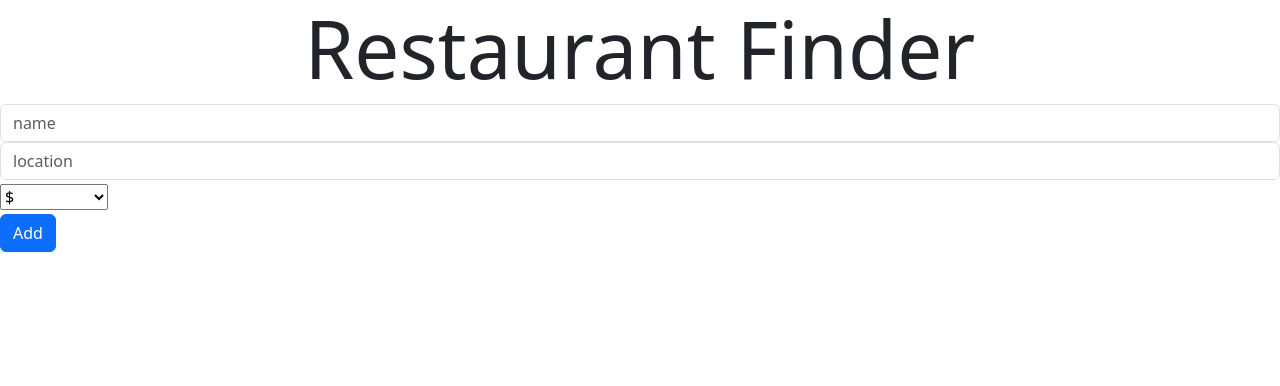
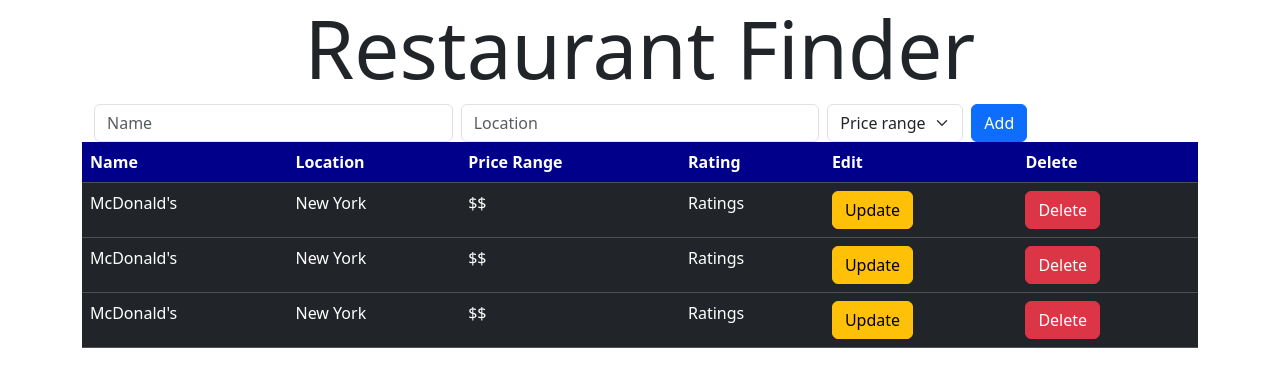
Before and after one commit to princemanzi/Yelp-clone, a React (Create React App) app in the folder client/: page / in a window 1280 px wide. Shown: the top 386 px of the page. Built offline with nearby package versions, Linux system fonts and the light colour scheme.

Commit message:
initial commit

```diff
--- a/client/src/App.jsx
+++ b/client/src/App.jsx
@@ -6,6 +6,7 @@
 
 const App = () => {
   return (
+    <div className="container">
       <Router>
         <Routes>
           <Route path="/" element={<Home />} />
@@ -13,6 +14,7 @@
           <Route path="/restaurants/:id" element={<RestaurantDetailPage />} />
         </Routes>
       </Router>
+    </div>
   );
 };
 
--- a/client/src/components/AddRestaurants.jsx
+++ b/client/src/components/AddRestaurants.jsx
@@ -1,19 +1,19 @@
-import React from 'react'
+import React from "react";
 
 const AddRestaurants = () => {
   return (
-    <div className='mb-4'>
-        <form action="">
-            <div className="form-row">
-                <div className="col">
-                    <input type="text" className='form-control' placeholder='name'/>
+    <div className="container d-flex justify-content-center">
+      <form className="w-100">
+        <div className="row g-2 align-items-center">
+          <div className="col-md-4">
+            <input type="text" className="form-control" placeholder="Name" />
           </div>
-                <div className="col">
-                    <input className='form-control' type="text" placeholder='location'/>
+          <div className="col-md-4">
+            <input type="text" className="form-control" placeholder="Location" />
           </div>
-                <div className="col">
-                    <select className="custom-select my-1 mr-sm-2">
-                        <option disabled>Price range</option>
+          <div className="col-auto">
+            <select className="form-select">
+              <option disabled selected>Price range</option>
               <option value="1">$</option>
               <option value="2">$$</option>
               <option value="3">$$$</option>
@@ -21,11 +21,13 @@
               <option value="5">$$$$$</option>
             </select>
           </div>
+          <div className="col-auto">
             <button className="btn btn-primary">Add</button>
+          </div>
         </div>
       </form>
     </div>
-  )
-}
+  );
+};
 
-export default AddRestaurants
+export default AddRestaurants;
--- a/client/src/components/RestaurantsList.jsx
+++ b/client/src/components/RestaurantsList.jsx
@@ -0,0 +1,61 @@
+import React from 'react';
+
+function RestaurantsList() {
+  return (
+    <div className='list-group'>
+      <table className='table table-hover table-dark'>
+      <thead>
+  <tr>
+    <th scope="col" style={{ backgroundColor: "#00008B", color: "white" }}>Name</th>
+    <th scope="col" style={{ backgroundColor: "#00008B", color: "white" }}>Location</th>
+    <th scope="col" style={{ backgroundColor: "#00008B", color: "white" }}>Price Range</th>
+    <th scope="col" style={{ backgroundColor: "#00008B", color: "white" }}>Rating</th>
+    <th scope="col" style={{ backgroundColor: "#00008B", color: "white" }}>Edit</th>
+    <th scope="col" style={{ backgroundColor: "#00008B", color: "white" }}>Delete</th>
+  </tr>
+</thead>
+
+        <tbody>
+          <tr>
+            <td>McDonald's</td>
+            <td>New York</td>
+            <td>$$</td>
+            <td>Ratings</td>
+            <td>
+              <button className='btn btn-warning'>Update</button>
+            </td>
+            <td>
+              <button className='btn btn-danger'>Delete</button>
+            </td>
+          </tr>
+          <tr>
+            <td>McDonald's</td>
+            <td>New York</td>
+            <td>$$</td>
+            <td>Ratings</td>
+            <td>
+              <button className='btn btn-warning'>Update</button>
+            </td>
+            <td>
+              <button className='btn btn-danger'>Delete</button>
+            </td>
+          </tr>
+          <tr>
+            <td>McDonald's</td>
+            <td>New York</td>
+            <td>$$</td>
+            <td>Ratings</td>
+            <td>
+              <button className='btn btn-warning'>Update</button>
+            </td>
+            <td>
+              <button className='btn btn-danger'>Delete</button>
+            </td>
+          </tr>
+        </tbody>
+      </table>
+    </div>
+  );
+}
+
+export default RestaurantsList;
--- a/client/src/routes/Home.jsx
+++ b/client/src/routes/Home.jsx
@@ -1,12 +1,14 @@
 import React from 'react'
 import Header from '../components/Header'
 import AddRestaurants from '../components/AddRestaurants'
+import RestaurantsList from '../components/RestaurantsList'
 
 const Home = () => {
   return (
     <div>
       <Header/>
       <AddRestaurants/>
+      <RestaurantsList/>
     </div>
   )
 }
```
Lines whose indentation alone changed are shown as unchanged.
